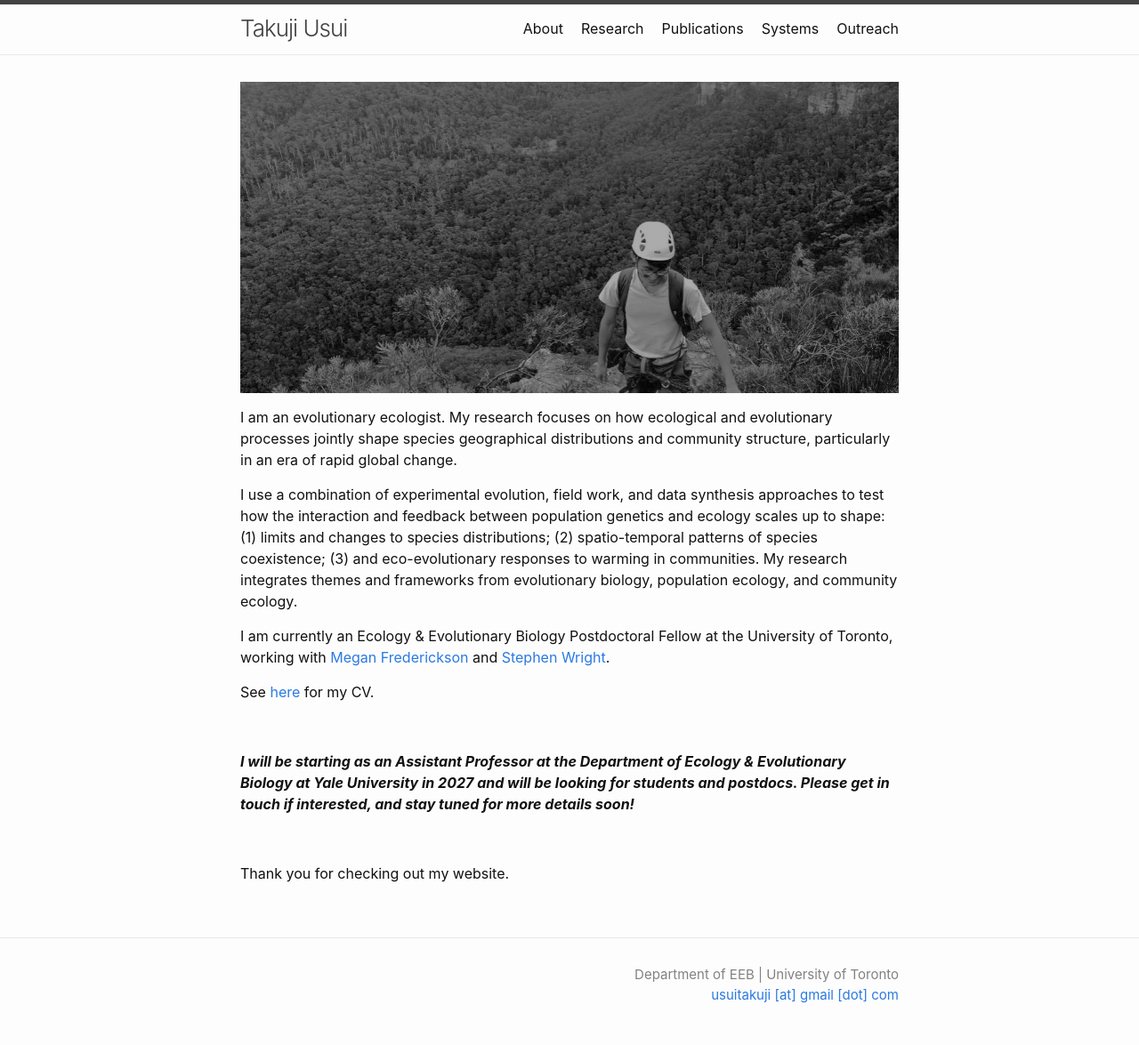
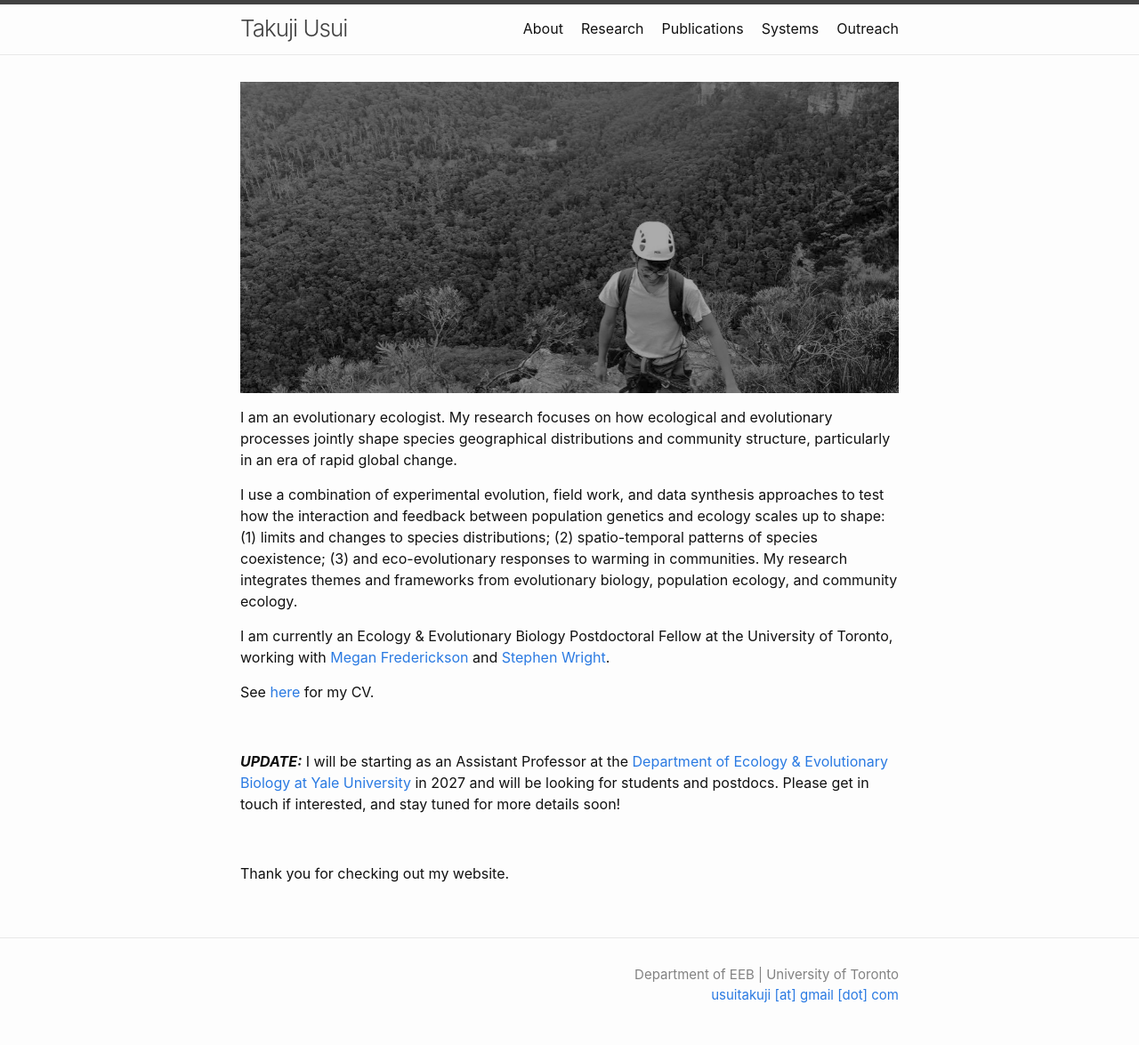
Before and after one commit to takujiusui/takujiusui.github.io, a Jekyll site: the page built from index.md, in a window 1280 px wide. Shown: the whole page at 89% size. Built offline with Jekyll 4.4.1, drawn with Linux system fonts in a browser that asks for light colours.

Commit message:
updating main

```diff
--- a/index.md
+++ b/index.md
@@ -16,7 +16,7 @@
 
 &nbsp;
 
-***I will be starting as an Assistant Professor at the Department of Ecology & Evolutionary Biology at Yale University in 2027 and will be looking for students and postdocs. Please get in touch if interested, and stay tuned for more details soon!***
+***UPDATE:*** I will be starting as an Assistant Professor at the [Department of Ecology & Evolutionary Biology at Yale University](https://eeb.yale.edu/) in 2027 and will be looking for students and postdocs. Please get in touch if interested, and stay tuned for more details soon!
 
 &nbsp;
 
```
Also changed, not shown: pubs.md (+2 -2 lines).
